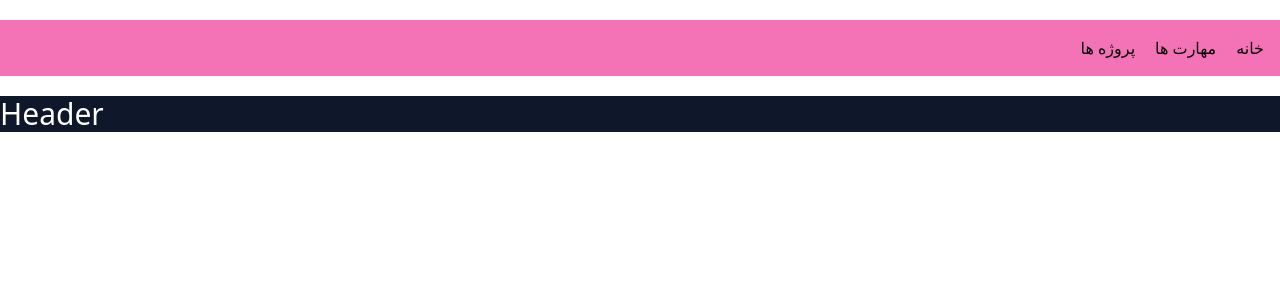
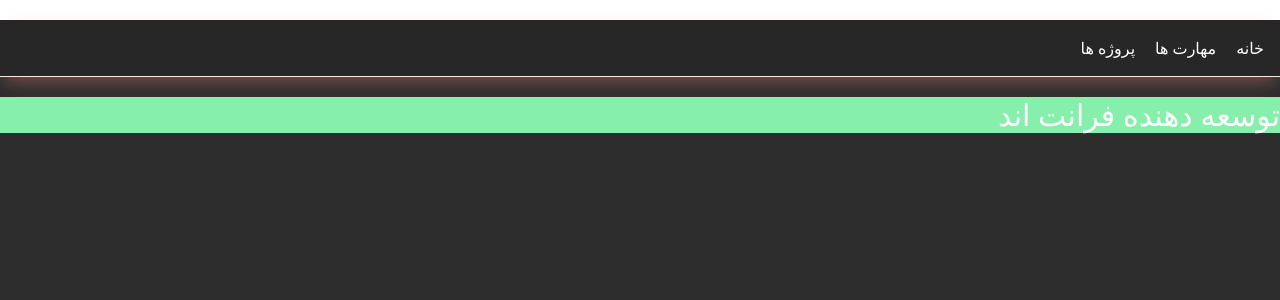
Before and after one commit to mohammadjalizi/website-me, a React (Vite) app: page / in a window 1280 px wide. Shown: the top 300 px of the page. Built offline with nearby package versions, Linux system fonts and the light colour scheme.

Commit message:
install swiper for project

```diff
--- a/src/App.css
+++ b/src/App.css
@@ -1,3 +1,12 @@
 #root {
+direction: rtl;
 
+  background-color: #2d2d2d;
+  color: #fff;
+  height:  100vh;
 }
+.row{
+
+  background-color: #9e4673;
+    box-shadow: 0 7px 20px -5px rgba(255,131,131,.47);
+}
--- a/src/assets/Header/Header.jsx
+++ b/src/assets/Header/Header.jsx
@@ -2,9 +2,9 @@
 
 const Header = () => {
   return (
-    <div className=" bg-slate-900  h-full text-white text-3xl ">
+    <div className=" Photo  h-full text-white text-3xl ">
 
-        Header
+<div>  توسعه دهنده فرانت اند  </div>
 
 
         </div>
--- /dev/null
+++ b/src/assets/navbar/Navbar.css
@@ -0,0 +1,15 @@
+.Nav{
+
+
+
+  box-shadow: 0 7px 20px -5px rgba(255,131,131,.47);
+
+
+    background-color: #121212;
+    background-image: linear-gradient(rgba(255,255,255,.09),rgba(255,255,255,.09));
+    border-bottom: 1px solid #faebd7;
+}
+.Nav:hover{
+
+    background-color: #9e4673;
+}
--- a/src/assets/navbar/Navbar.jsx
+++ b/src/assets/navbar/Navbar.jsx
@@ -1,9 +1,9 @@
 
-
+import './Navbar.css'
 const Navbar = () => {
   return (
     <div>
-    <div className=' flex    flex-row-reverse gap-5  my-5 p-4  bg-pink-400 '>
+    <div className=' Nav flex    gap-5  my-5 p-4'>
 
         <a href="#">خانه</a>
         <a href="#">مهارت ها</a>
```
Also changed, not shown: 1 other file (tests, documents, lock files or other folders).
